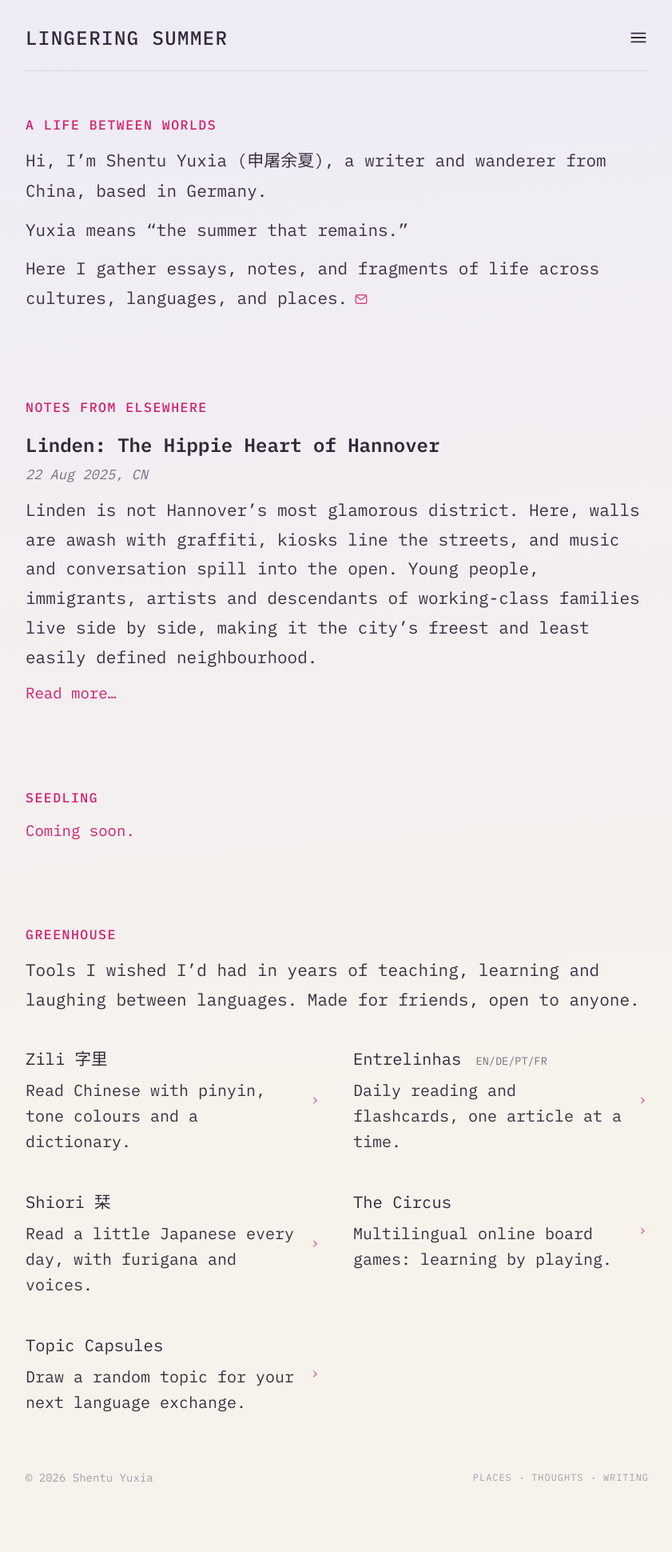
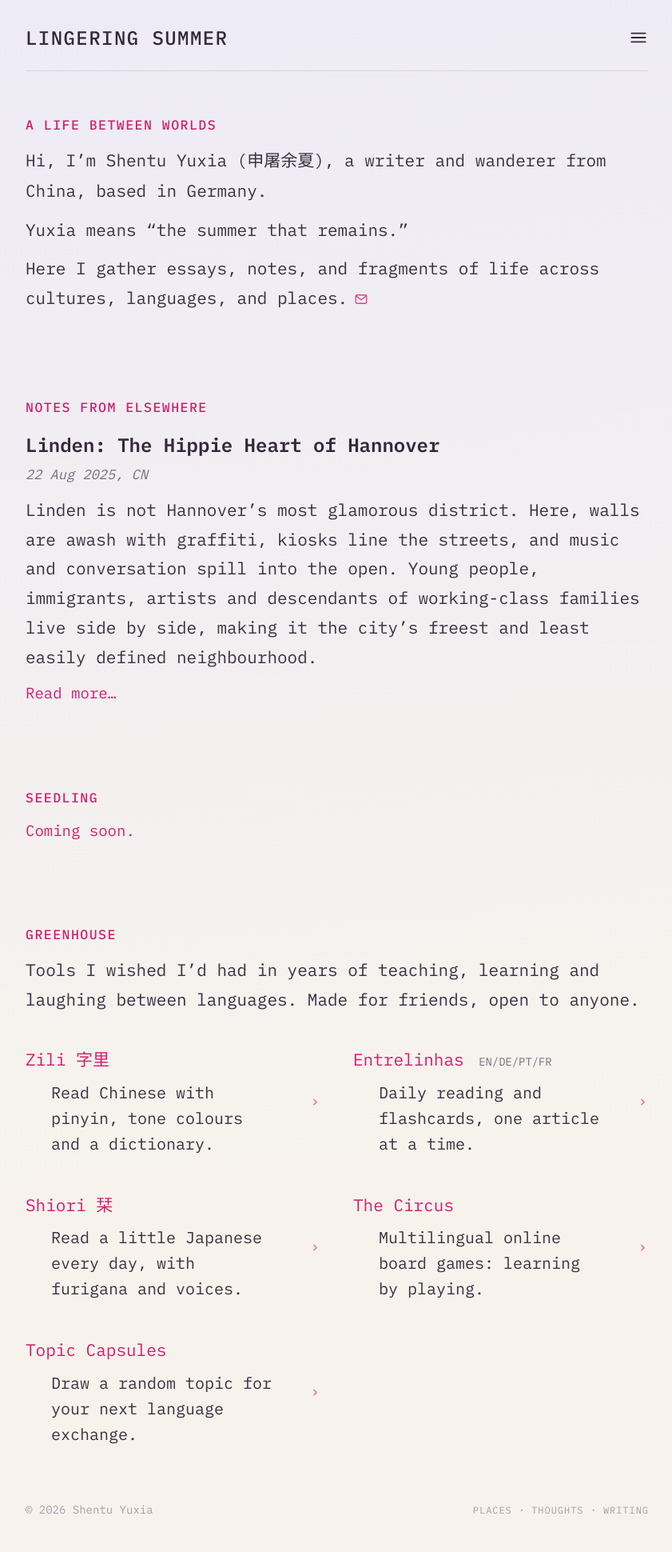
Before and after one commit to Shentuyuxia/lingersummer, a Jekyll site: the page built from index.html, in a window 1280 px wide. Shown: the whole page at 80% size, without its empty margins (218-1059 px from the left). Built offline with Jekyll 4.4.1, drawn with Linux system fonts in a browser that asks for light colours; before the commit the page ends 1899 px from its top, so only the background shows below that.

Commit message:
Tool names back to rose at body size; tool descriptions indented both sides
Co-Authored-By: Claude Opus 5.5 <noreply@anthropic.com>
Claude-Session: https://claude.ai/code/session_015WS6KrdzTWWzbZ5CE5hxyi

```diff
--- a/index.html
+++ b/index.html
@@ -244,8 +244,8 @@ layout: null
   .proj.two li+li{border-top:0!important}
   .proj.two .row{grid-template-columns:1fr 14px!important;align-items:start!important;align-content:start;height:100%}
   .proj.two .row .go{align-self:center}
-  .proj.two .row b,.proj.two .row b .zh{color:var(--ink)!important;font-weight:400!important}
-  .proj.two .row b{font-size:clamp(17px,1.7vw,20.5px)!important;margin-bottom:4px!important}
+  .proj.two .row b,.proj.two .row b .zh{color:var(--accent)!important;font-weight:400!important}
+  .proj.two .row b{font-size:clamp(17.5px,1.65vw,21px)!important;margin-bottom:6px!important}
   .proj.two .row b .langs{font-size:.66em!important;color:#7a6f80!important}
   .proj.two .row:hover b{text-decoration-color:var(--rule)}
   @media (max-width:640px){ .proj.two{grid-template-columns:1fr;gap:4px}
@@ -265,6 +265,7 @@ layout: null
   .hero h1.greet{font-size:clamp(17.5px,1.65vw,21px)!important;font-weight:400!important;letter-spacing:0;line-height:1.75!important;color:var(--muted);margin-top:14px}
   .hero h1.greet .zh{font-weight:300}
   .hero .sub:not(.sub2){margin-top:12px!important}
+  .proj.two .row .d{padding:0 1.6em}
   /* "Coming soon." looks like "Read more…" */
   .blk .soon{color:var(--accent)!important;font-size:clamp(17px,1.6vw,19px)!important;line-height:1.6!important}
   @media (max-width:520px){ .top{padding:20px 0 16px!important} .nav{gap:8px} .hero{padding:40px 0 8px!important} }
```
